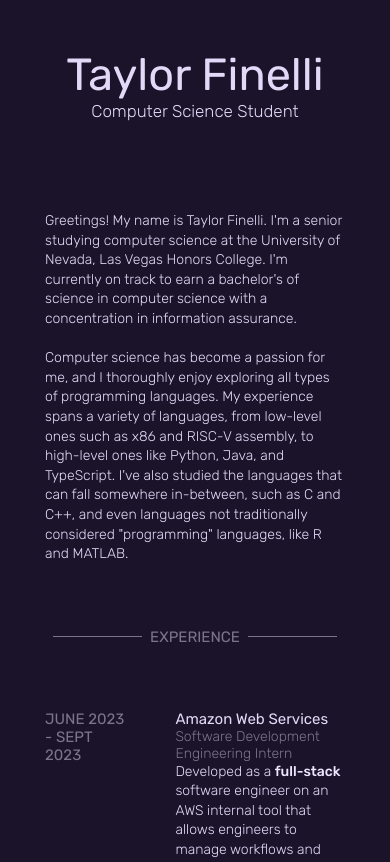
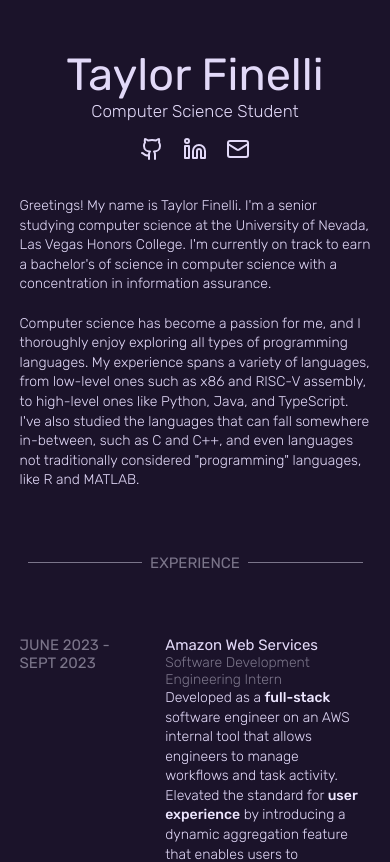
Before and after one commit to taylorfinelli/personal_website, a React (Vite) app: page / in a window 390 px wide. Shown: the top 862 px of the page. Built offline with nearby package versions, Linux system fonts and the light colour scheme; a web font is replaced by a local one.

Commit message:
Edited resizing format. Added socials component.

```diff
--- a/src/App.tsx
+++ b/src/App.tsx
@@ -10,6 +10,7 @@ import Projects from './components/ResumeSection/Projects/Projects';
 
 import { useRef } from 'react'
 import Headline from './components/Headline/Headline';
+import Socials from './components/Socials/Socials';
 
 export default function App() {
   const aboutRef = useRef(null);
@@ -22,7 +23,10 @@ export default function App() {
       <div className='container'>
         <LeftSection>
           <Name />
+
           <TableOfContents aboutRef={aboutRef} experienceRef={experienceRef} projectsRef={projectsRef}/>
+
+          <Socials />
         </LeftSection>
 
         <RightSection>
--- a/src/components/About/about.css
+++ b/src/components/About/about.css
@@ -10,12 +10,13 @@
 @media (max-width: 1000px) {
   .about-text {
     padding-top: 10px;
+    margin-top: 6rem;
   }
 }
 
 @media (max-width: 500px) {
   .about-text {
-    padding-top: 10px;
+    margin-top: 3rem;
     font-size: 14px;
   }
 }
--- /dev/null
+++ b/src/components/Socials/Email.tsx
@@ -0,0 +1,10 @@
+export default function Email() {
+
+  return (
+    <>
+      <a target="_blank" rel='noopener noreferrer'>
+        <svg xmlns="http://www.w3.org/2000/svg" color="#E2D9F8" width="24" height="24" viewBox="0 0 24 24" fill="none" stroke="currentColor" stroke-width="2" stroke-linecap="round" stroke-linejoin="round" ><rect width="20" height="16" x="2" y="4" rx="2"/><path d="m22 7-8.97 5.7a1.94 1.94 0 0 1-2.06 0L2 7"/></svg>
+      </a>
+    </>
+  )
+}
--- /dev/null
+++ b/src/components/Socials/Github.tsx
@@ -0,0 +1,10 @@
+export default function Github() {
+
+  return (
+    <>
+      <a target="_blank" rel="noopener noreferrer" href='https://www.github.com/taylorfinelli'>
+        <svg xmlns="http://www.w3.org/2000/svg" color="#E2D9F8" width="24" height="24" viewBox="0 0 24 24" fill="none" stroke="currentColor" stroke-width="2" stroke-linecap="round" stroke-linejoin="round" ><path d="M15 22v-4a4.8 4.8 0 0 0-1-3.5c3 0 6-2 6-5.5.08-1.25-.27-2.48-1-3.5.28-1.15.28-2.35 0-3.5 0 0-1 0-3 1.5-2.64-.5-5.36-.5-8 0C6 2 5 2 5 2c-.3 1.15-.3 2.35 0 3.5A5.403 5.403 0 0 0 4 9c0 3.5 3 5.5 6 5.5-.39.49-.68 1.05-.85 1.65-.17.6-.22 1.23-.15 1.85v4"/><path d="M9 18c-4.51 2-5-2-7-2"/></svg>
+      </a>
+    </>
+  )
+}
--- /dev/null
+++ b/src/components/Socials/LinkedIn.tsx
@@ -0,0 +1,10 @@
+export default function LinkedIn() {
+
+  return (
+    <>
+      <a target="_blank" rel='noopener noreferrer' href='https://www.linkedin.com/in/taylorfinelli/'>
+        <svg xmlns="http://www.w3.org/2000/svg" color="#E2D9F8" width="24" height="24" viewBox="0 0 24 24" fill="none" stroke="currentColor" stroke-width="2" stroke-linecap="round" stroke-linejoin="round" ><path d="M16 8a6 6 0 0 1 6 6v7h-4v-7a2 2 0 0 0-2-2 2 2 0 0 0-2 2v7h-4v-7a6 6 0 0 1 6-6z"/><rect width="4" height="12" x="2" y="9"/><circle cx="4" cy="4" r="2"/></svg>
+      </a>
+    </>
+  )
+}
--- /dev/null
+++ b/src/components/Socials/Socials.tsx
@@ -0,0 +1,45 @@
+import '/src/components/Socials/socials.css'
+import Github from './Github'
+import LinkedIn from './LinkedIn'
+import Email from './Email'
+
+import { useState, useEffect } from 'react'
+
+export default function Socials() {
+  const emailAddress = 'taylorjfinelli@gmail.com';
+  const message = 'Email copied to clipboard';
+  const [showMessage, setShowMessage] = useState(false);
+  const copyEmail = () => {
+    // attempt copy the message to the clipboard
+    navigator.clipboard.writeText(emailAddress)
+      .then(() => {
+        console.log('Message copied to clipboard:', emailAddress);
+        setShowMessage(true)
+      })
+      .catch((error) => {
+        console.error('Unable to copy message to clipboard', error);
+      });
+  }
+
+  useEffect(() => {
+    const timeout = setTimeout(() => {
+      setShowMessage(false);
+    }, 1000);
+    return () => clearTimeout(timeout);
+  }, [showMessage]);
+
+  return (
+    <>
+      <div className='socials-block'>
+        <div className="icon-block">
+          <Github />
+          <LinkedIn />
+          <div className='email' onClick={copyEmail}>
+            <Email />
+          </div>
+        </div>
+        <p className={`message ${showMessage ? 'show' : ''}`}>{message}</p>
+      </div>
+    </>
+  )
+}
--- /dev/null
+++ b/src/components/Socials/socials.css
@@ -0,0 +1,52 @@
+.socials-block {
+  position: fixed;
+  display: flex;
+  flex-direction: column;
+  top: 50rem;
+  align-items: left;
+}
+
+.icon-block {
+  display: grid;
+  width: 24px;
+  place-items: left;
+}
+
+@media (max-width: 1200px) {
+  .icon-block {
+    width: 128px;
+    grid-template-columns: 33.33% 33.33% 33.33%;
+    margin: 0;
+    place-items: center;
+  }
+
+  .socials-block {
+    margin: 0;
+    top: 3rem;
+    position: relative;
+    align-items: center;
+  }
+}
+
+.email {
+  cursor: pointer;
+}
+
+.message {
+  cursor: default;
+  opacity: 0;
+  font-family: 'Rubik';
+  font-weight: 300;
+  font-size: 15px;
+  color: #E2D9F8;
+  margin: 0;
+  line-height: 140%;
+  transform: translateY(10%);
+  transition: opacity 0.3s ease-in-out, transform 0.2s ease-in-out;
+}
+
+.message.show {
+  opacity: 1;
+  transition: opacity 0s ease-in-out;
+  transform: translateY(0);
+}
--- a/src/components/TableOfContents/TableOfContents.tsx
+++ b/src/components/TableOfContents/TableOfContents.tsx
@@ -11,7 +11,7 @@ export default function TableOfContents({ aboutRef, experienceRef, projectsRef }
   };
 
   return (
-    <div className="tos-block">
+    <div className="toc-block">
       <p className='toc-text' onClick={() => scrollToRef(aboutRef)}>ABOUT</p>
       <p className='toc-text' onClick={() => scrollToRef(experienceRef)}>EXPERIENCE</p>
       <p className='toc-text' onClick={() => scrollToRef(projectsRef)}>PROJECTS</p>
--- a/src/components/TableOfContents/tableofcontents.css
+++ b/src/components/TableOfContents/tableofcontents.css
@@ -1,4 +1,4 @@
-.tos-block {
+.toc-block {
   position: fixed;
   top: 20rem;
 }
@@ -18,7 +18,7 @@
 }
 
 @media (max-width: 1200px) {
-  .tos-block {
+  .toc-block {
     display: none;
   }
 }
--- a/src/css/App.css
+++ b/src/css/App.css
@@ -40,15 +40,6 @@ body {
   color: #61dafb;
 }
 
-@keyframes App-logo-spin {
-  from {
-    transform: rotate(0deg);
-  }
-  to {
-    transform: rotate(360deg);
-  }
-}
-
 .title-text {
   color: #000000;
   font-family: 'Poppins';
@@ -81,19 +72,12 @@ body {
 
 @media (max-width: 1500px) {
   .container {
-    width: 80%;
+    width: 90%;
   }
 }
 
 @media (max-width: 1200px) {
   .container {
-    flex-direction: column;
-  }
-}
-
-@media (max-width: 500px) {
-  .container {
-    width: 300px;
     flex-direction: column;
   }
 }
```
